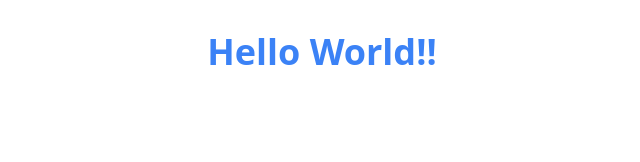
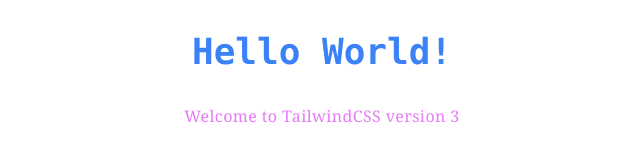
Before and after one commit to samurai71/TailWindCSS, a website built with Vite: page index.html in a window 1280 px wide. Shown: the whole page, without its empty margins (318-958 px from the left). Built offline with nearby package versions, Linux system fonts and the light colour scheme.

Commit message:
playing with some styling

```diff
--- a/index.html
+++ b/index.html
@@ -8,9 +8,12 @@
     <title>Tailwind CSS Version 3 Document</title>
   </head>
   <body>
-    <h1 class="text-4xl font-bold text-center text-blue-500 py-8">
-      Hello World!!
+    <h1 class="font-mono text-4xl font-bold text-center text-blue-500 py-8">
+      Hello World!
     </h1>
+    <p class="font-serif text-center tracking-wide text-fuchsia-400">
+      Welcome to TailwindCSS version 3
+    </p>
     <script type="module" src="./src/js/index.js"></script>
   </body>
 </html>
```
